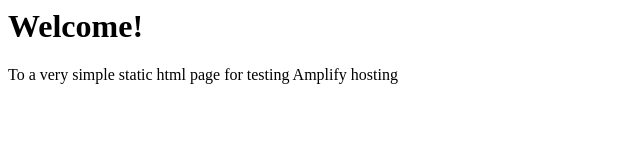
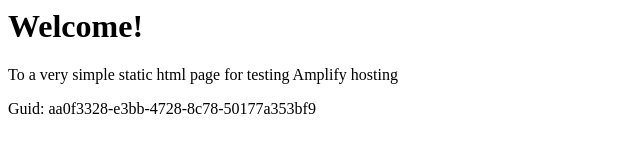
Before and after one commit to aws-aemilia-cmh/Github-PR-Commit-Integration-Test-DoNotTouch-Gith-P5X5MO5I-v1-preprod-us-east-2, a website: page src/index.html in a window 1280 px wide. Shown: the whole page, without its empty margins (0-640 px from the left). Drawn offline with Linux system fonts and the light colour scheme.

Commit message:
commit from integ tests

```diff
--- a/src/index.html
+++ b/src/index.html
@@ -1,3 +1,5 @@
+
+
 <html lang="en">
 
 <head>
@@ -10,6 +12,6 @@
 <body>
     <h1>Welcome!</h1>
     <p>To a very simple static html page for testing Amplify hosting</p>
-</body>
+    <p>Guid: aa0f3328-e3bb-4728-8c78-50177a353bf9</p></body>
 
 </html>
```
